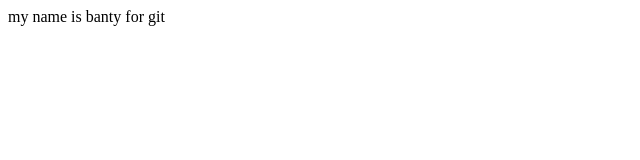
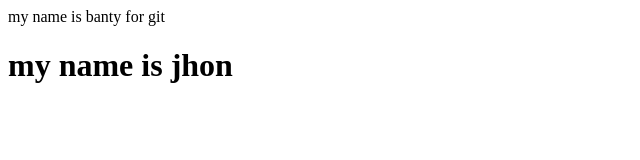
Before and after one commit to antaryami123/localrepo, a plain HTML site: page index.html in a window 1280 px wide. Shown: the whole page, without its empty margins (0-640 px from the left). Drawn offline with Linux system fonts and the light colour scheme.

Commit message:
new feature

```diff
--- a/index.html
+++ b/index.html
@@ -1 +1,2 @@
 <p> my name is banty for git </p>
+<h1> my name is jhon</h1>
```
